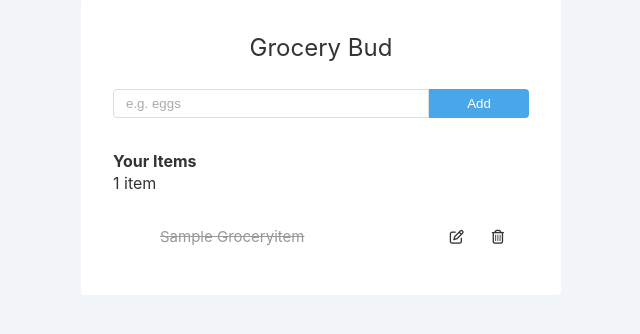
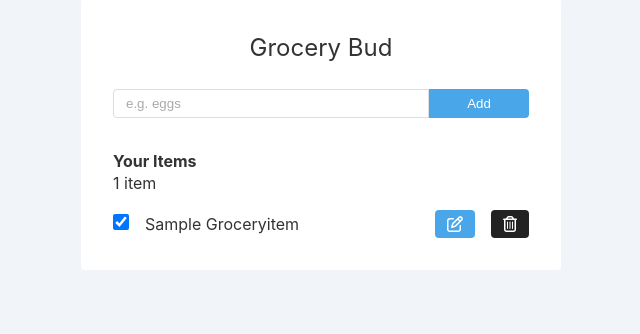
Before and after one commit to nzeespec/grocery-bud-django, a Django app: page / in a window 1280 px wide. Shown: the part 129-463 px from the top of the page, without its empty margins (319-959 px from the left). Run offline with Django 5.2, Linux system fonts and the light colour scheme; tables that the repository leaves empty hold one stand-in row (values such as "Sample post").

Commit message:
style: add single item row layout and buttons

```diff
--- a/grocery/static/grocery/css/single-item.css
+++ b/grocery/static/grocery/css/single-item.css
@@ -1,108 +1,34 @@
 .single-item {
   display: grid;
   grid-template-columns: auto 1fr auto auto;
-  column-gap: 0.75rem;
+  column-gap: 1rem;
   align-items: center;
-  padding: 0.75rem 1rem;
-  border-radius: var(--radius-sm);
-  background: rgba(255, 255, 255, 0.03);
-  border: 1px solid transparent;
-  transition: var(--transition);
-  animation: itemFadeIn 0.3s ease-out;
-}
-
-@keyframes itemFadeIn {
-  from {
-    opacity: 0;
-    transform: translateX(-8px);
-  }
-  to {
-    opacity: 1;
-    transform: translateX(0);
-  }
-}
-
-.single-item:hover {
-  background: rgba(255, 255, 255, 0.06);
-  border-color: var(--card-border);
 }
 
 .single-item p {
   text-transform: capitalize;
-  font-size: 0.9375rem;
-  font-weight: 400;
-  color: var(--text-primary);
-  transition: var(--transition);
 }
 
-.single-item p.completed {
-  text-decoration: line-through;
-  color: var(--text-secondary);
-  opacity: 0.5;
+.single-item input[type="checkbox"] {
+  cursor: pointer;
+  width: 1rem;
+  height: 1rem;
 }
 
-/* Custom Checkbox */
-.single-item input[type="checkbox"] {
-  -webkit-appearance: none;
-  -moz-appearance: none;
-  appearance: none;
-  cursor: pointer;
-  width: 1.125rem;
-  height: 1.125rem;
-  border: 2px solid var(--text-secondary);
-  border-radius: 4px;
-  background: transparent;
-  position: relative;
-  transition: var(--transition);
-}
-
-.single-item input[type="checkbox"]:checked {
-  background: var(--accent);
-  border-color: var(--accent);
-}
-
-.single-item input[type="checkbox"]:checked::after {
-  content: '✓';
-  position: absolute;
-  top: 50%;
-  left: 50%;
-  transform: translate(-50%, -50%);
-  font-size: 0.7rem;
-  color: #fff;
-  font-weight: 700;
-}
-
-.single-item input[type="checkbox"]:hover {
-  border-color: var(--accent);
-  box-shadow: 0 0 0 3px var(--accent-glow);
-}
-
-/* Action Buttons */
 .single-item .btn {
   cursor: pointer;
-  color: var(--text-secondary);
-  background: transparent;
-  border: none;
-  border-radius: var(--radius-sm);
-  padding: 0.4rem 0.5rem;
-  font-size: 0.875rem;
+  color: #fff;
+  background: #49a6e9;
+  border: transparent;
+  border-radius: 0.25rem;
+  padding: 0.375rem 0.75rem;
+  font-size: 1rem;
   text-decoration: none;
   display: inline-flex;
   align-items: center;
   justify-content: center;
-  transition: var(--transition);
-}
-
-.single-item .edit-btn:hover {
-  color: var(--accent);
-  background: rgba(124, 58, 237, 0.12);
 }
 
 .single-item .remove-btn {
-  color: var(--text-secondary);
+  background: #222;
 }
-
-.single-item .remove-btn:hover {
-  color: var(--danger);
-  background: rgba(239, 68, 68, 0.12);
-}
```
